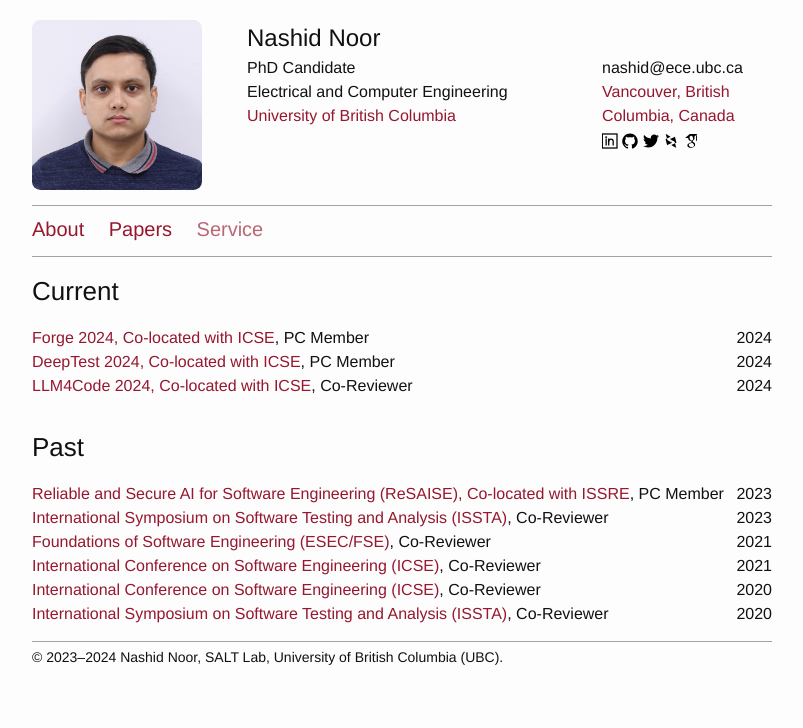
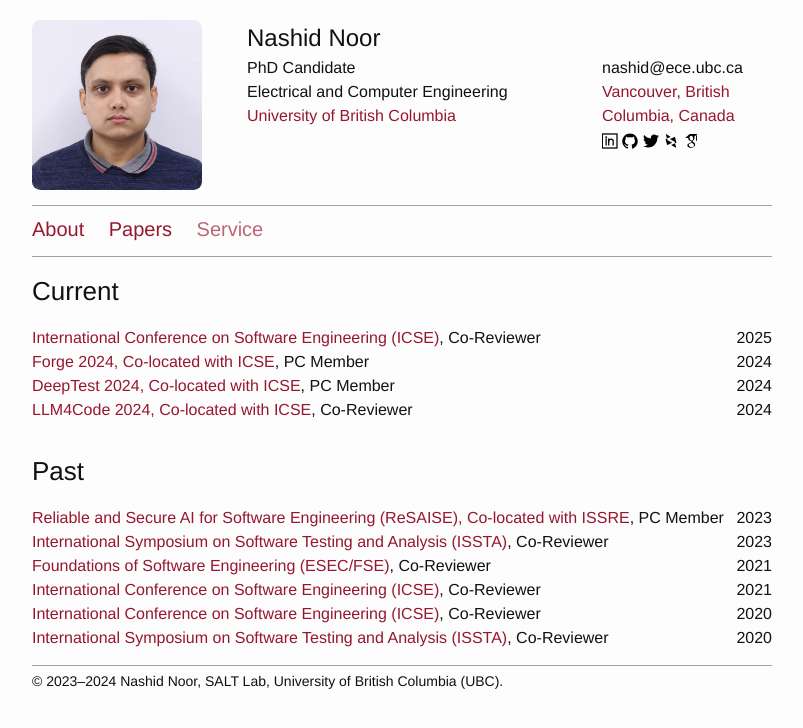
Before and after one commit to nashid/nashid.github.io, a Jekyll site: the page built from nav/service.md, in a window 1280 px wide. Shown: the top 728 px of the page, without its empty margins (238-1041 px from the left). Built offline with Jekyll 4.4.1, drawn with Linux system fonts in a browser that asks for light colours.

```diff
--- a/_data/services.yml
+++ b/_data/services.yml
@@ -1,3 +1,9 @@
+# 2025
+- name: International Conference on Software Engineering (ICSE)
+  role: Co-Reviewer
+  year: 2025
+  website: https://conf.researchr.org/home/icse-2025
+
 # 2024
 - name: Forge 2024, Co-located with ICSE
   role: PC Member
```
